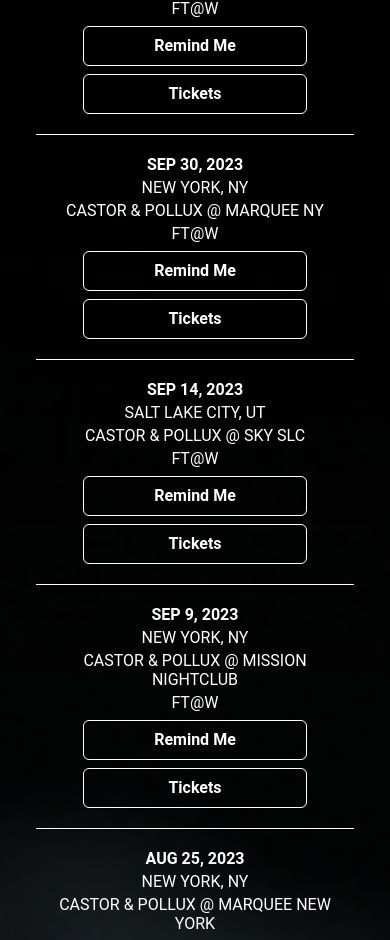
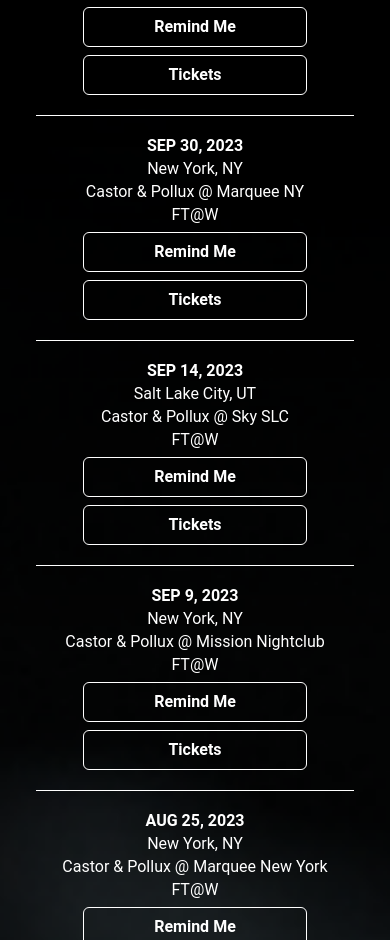
Before and after one commit to kevinmtate/castorandpollux, a React (Create React App) app: page / in a window 390 px wide. Shown: the part 3073-4013 px from the top of the page. Built offline with nearby package versions, Linux system fonts and the light colour scheme.

Commit message:
add tablet and desktop styling to TourDates component

```diff
--- a/src/components/EventEntry/EventEntry.scss
+++ b/src/components/EventEntry/EventEntry.scss
@@ -9,6 +9,19 @@
    flex-direction: column;
    text-align: center;
 
+   @include tablet {
+      flex-direction: row;
+      justify-content: right;
+      align-items: center;
+      text-align: left;
+      gap: 8px;
+
+   }
+
+   @include desktop {
+      justify-content: space-between;
+   }
+
    &:hover {
       background-color: rgba(242, 242, 242, 0.1);
    }
@@ -17,6 +30,14 @@
       display: flex;
       flex-direction: column;
 
+      @include tablet {
+         flex: auto;
+      }
+
+      @include desktop {
+         width: 35%;
+      }
+
       &--date {
          margin-bottom: 4px;
          font-weight: bold;
@@ -24,14 +45,39 @@
 
       &--location {
          margin-bottom: 4px;
+
+         @include desktop {
+            display: none;
+         }
+      }
+
+
+      &--venue {
+         margin-bottom: 4px;
+
+         @include desktop {
+            margin: 0;
+         }
+
       }
    }
 
    &__center-container {
 
-		&--venue {
-			margin-bottom: 4px;
+      // display: flex;
+      @include desktop {
+         width: 35%;
+         margin-left: 100px;
       }
+
+      &--location-mobile {
+         display: none;
+
+         @include desktop {
+            display: block;
+         }
+      }
+
    }
 
    &__social-wrapper {
@@ -39,6 +85,11 @@
       display: flex;
       align-items: center;
       justify-content: center;
+
+      @include tablet {
+         // justify-content: right;
+         // align-self: self-end;
+      }
 
       &--rsvp {
          // Add your styles for the RSVP image
@@ -57,6 +108,11 @@
       justify-content: space-between;
       align-items: center;
 
+      @include tablet {
+         flex-direction: row;
+         justify-content: right;
+      }
+
       &--button {
          @include button;
       }
--- a/src/components/EventEntry/EventEntry.tsx
+++ b/src/components/EventEntry/EventEntry.tsx
@@ -18,9 +18,11 @@
                <div className="event__top-container">
                   <a href="" className="event__top-container--date">{event.date}</a>
                   <a href="" className="event__top-container--location">{event.location}</a>
+                  <a href="" className="event__top-container--venue">{`${event.artist} @ ${event.venue}`}</a>
                </div>
                <div className="event__center-container">
-						<a href="" className="event__center-container--venue">{`${event.artist} @ ${event.venue}`}</a>
+                  <a href="" className="event__center-container--location-mobile">{event.location}</a>
+                  {/* <a href="" className="event__center-container--venue-mobile">{`${event.artist} @ ${event.venue}`}</a> */}
                </div>
                <div className="event__social-wrapper">
                   <img src="" alt="" className="event__social-wrapper--rsvp" />
--- a/src/components/TourDates/TourDates.scss
+++ b/src/components/TourDates/TourDates.scss
@@ -1,3 +1,5 @@
+@import '../../styles/partials/mixins';
+
 .tourdates {
    background-color: black;
    background-image: url('../../assets/images/miscellaneous/NavMenuPicbackground.png');
@@ -6,11 +8,16 @@
    color: #fff;
    padding: 44px 28px;
    text-align: center;
+   display: flex;
+   flex-direction: column;
+   // justify-content: center;
+   align-items: center;
 
    &__header {}
 
    &__follow-container {
       padding: 20px 0;
+      // max-width: 1500px;
 
       &--subheader {
          font-weight: bolder;
@@ -25,6 +32,9 @@
    }
 
    &__events-container {
+      width: 100%;
+      max-width: 1500px;
+
       &--upcoming {
          margin: 0 8px;
       }
@@ -40,6 +50,10 @@
       border-bottom: 1px solid #fff;
       font-size: 14px;
       font-weight: bold;
+
+      @include tablet {
+         justify-content: left;
+      }
    }
 
 }
--- a/src/data/events.json
+++ b/src/data/events.json
@@ -1,177 +1,177 @@
 [
    {
       "date": "NOV 25, 2023",
-		"artist": "CASTOR & POLLUX",
-		"venue": "NEBULA",
-		"location": "NEW YORK, NY",
+      "artist": "Castor & Pollux",
+      "venue": "Nebula",
+      "location": "New York, NY",
       "url": "https://dice.fm/partner/mixx-lifestyle-inc-dba-nebula/event/e3l86-will-sparks-25th-nov-nebula-new-york-tickets?dice_id=976970&dice_channel=web&dice_tags=organic&dice_campaign=Mixx+Lifestyle+Inc.+dba+Nebula+&dice_feature=marketing&_branch_match_id=1053377617398244452&_branch_referrer=H4sIAAAAAAAAA8soKSkottLXz8nMy9ZLyUxO1UvL1Q8ztzRJMjNJNTcxMgIAuaQHgiEAAAA%3D"
    },
    {
       "date": "NOV 24, 2023",
-		"artist": "CASTOR & POLLUX",
-		"venue": "AVANT GARDNER",
-		"location": "NEW YORK, NY",
+      "artist": "Castor & Pollux",
+      "venue": "Avant Gardner",
+      "location": "New York, NY",
       "url": "https://dice.fm/partner/avant-gardner-llc/event/ndo39-deorro-24th-nov-great-hall-at-avant-gardner-new-york-tickets?dice_id=1594794&dice_channel=web&dice_tags=organic&dice_campaign=Avant+Gardner+LLC&dice_feature=marketing&_branch_match_id=1053377617398244452&_branch_referrer=H4sIAAAAAAAAA8soKSkottLXz8nMy9ZLyUxO1UvL1a9ITDNITTMwTU60NAYAcceGxiEAAAA%3D"
    },
    {
       "date": "OCT 21, 2023",
-		"artist": "CASTOR & POLLUX",
-		"venue": "TURN IT UP MUZIK MIX MARATHON ADE 2023",
-		"location": "AMSTERDAM, NL",
+      "artist": "Castor & Pollux",
+      "venue": "Turn It Up Muzik Mix Marathon ADE 2023",
+      "location": "Amsterdam, NL",
       "url": "https://www.eventbrite.com/e/turnitup-muzik-ade-2023-mix-marathon-tickets-695247753747?aff=oddtdtcreator"
    },
    {
       "date": "OCT 13, 2023",
-		"artist": "CASTOR & POLLUX",
-		"venue": "PREMIER NIGHTCLUB",
-		"location": "ATLANTIC CITY, NJ",
+      "artist": "Castor & Pollux",
+      "venue": "Premier Nightclub",
+      "location": "Atlantic City, NJ",
       "url": "https://premierborgata.mgmresorts.com/event/ev1113041dt231013/"
    },
    {
       "date": "SEP 30, 2023",
-		"artist": "CASTOR & POLLUX",
-		"venue": "MARQUEE NY",
-		"location": "NEW YORK, NY",
+      "artist": "Castor & Pollux",
+      "venue": "Marquee NY",
+      "location": "New York, NY",
       "url": "https://tickets.taogroup.com/e/audien-marquee-new-york-9-30/tickets"
    },
    {
       "date": "SEP 14, 2023",
-		"artist": "CASTOR & POLLUX",
-		"venue": "SKY SLC",
-		"location": "SALT LAKE CITY, UT",
+      "artist": "Castor & Pollux",
+      "venue": "Sky SLC",
+      "location": "Salt Lake City, UT",
       "url": "https://tickets.skyslc.com/e/therapy-thursdays-danny-avila/tickets"
    },
    {
       "date": "SEP 9, 2023",
-		"artist": "CASTOR & POLLUX",
-		"venue": "MISSION NIGHTCLUB",
-		"location": "NEW YORK, NY",
+      "artist": "Castor & Pollux",
+      "venue": "Mission Nightclub",
+      "location": "New York, NY",
       "url": "https://www.bandsintown.com/e/104687818?&came_from=210&_ga=2.254261832.1938780779.1694266920-134321248.1690309937"
    },
    {
       "date": "AUG 25, 2023",
-		"artist": "CASTOR & POLLUX",
-		"venue": "MARQUEE NEW YORK",
-		"location": "NEW YORK, NY",
+      "artist": "Castor & Pollux",
+      "venue": "Marquee New York",
+      "location": "New York, NY",
       "url": "https://tickets.taogroup.com/e/marquee-new-york-8-25/tickets"
    },
    {
       "date": "AUG 18, 2023",
-		"artist": "CASTOR & POLLUX",
-		"venue": "THE VANGUARD",
-		"location": "ORLAND, FL",
+      "artist": "Castor & Pollux",
+      "venue": "The Vanguard",
+      "location": "Orlando, FL",
       "url": "https://www.thevanguard.live/event/cash-cash-676387241447"
    },
    {
       "date": "AUG 11-13, 2023",
-		"artist": "CASTOR & POLLUX",
-		"venue": "ELEMENTS FESTIVAL",
-		"location": "LONG POND, PA",
+      "artist": "Castor & Pollux",
+      "venue": "Elements Festival",
+      "location": "Long Pond, PA",
       "url": "https://www.tixr.com/groups/elementsfestival/events/elements-music-arts-festival-2023-50574"
    },
    {
       "date": "AUG 5, 2023",
-		"artist": "CASTOR & POLLUX",
-		"venue": "MARQUEE NEW YORK",
-		"location": "NEW YORK, NY",
+      "artist": "Castor & Pollux",
+      "venue": "Marquee New York",
+      "location": "New York, NY",
       "url": "https://tickets.taogroup.com/e/marquee-new-york-8-5/tickets"
    },
    {
       "date": "JUL 29, 2023",
-		"artist": "CASTOR & POLLUX",
-		"venue": "MARQUEE NEW YORK",
-		"location": "NEW YORK, NY",
+      "artist": "Castor & Pollux",
+      "venue": "Marquee New York",
+      "location": "New York, NY",
       "url": "https://tickets.taogroup.com/e/frank-walker-marquee-new-york-9/tickets?utm_source=affiliate&utm_name=Castor-&-Pullox&utm_id=64c0168642e04a73baef25a00ad1e024"
    },
    {
       "date": "JUL 21, 2023",
-		"artist": "CASTOR & POLLUX",
-		"venue": "SOMEWHERE NOWHERE",
-		"location": "NEW YORK, NY",
+      "artist": "Castor & Pollux",
+      "venue": "Somewhere Nowhere",
+      "location": "New York, NY",
       "url": "https://bandsintown.com/e/104624038?&came_from=210&_ga=2.160498877.1605476805.1689865997-747520446.1689512967"
    },
    {
       "date": "JUL 9, 2023",
-		"artist": "CASTOR & POLLUX",
-		"venue": "SUMMER CLUB",
-		"location": "NEW YORK, NY",
+      "artist": "Castor & Pollux",
+      "venue": "Summer Club",
+      "location": "New York, NY",
       "url": "https://posh.vip/f/439b?t=joseph-romano"
    },
    {
       "date": "JUN 24, 2023",
-		"artist": "CASTOR & POLLUX",
-		"venue": "MISSION NIGHTCLUB",
-		"location": "NEW YORK, NY",
+      "artist": "Castor & Pollux",
+      "venue": "Mission Nightclub",
+      "location": "New York, NY",
       "url": "https://www.bandsintown.com/e/104507969-castor-and-pollux-at-mission-nyc?came_from=257&utm_medium=web&utm_source=artist_page&utm_campaign=event"
    },
    {
       "date": "JUN 10, 2023",
-		"artist": "CASTOR & POLLUX",
-		"venue": "GREEN ROOM",
-		"location": "FT. LAUDERDALE, FL",
+      "artist": "Castor & Pollux",
+      "venue": "Green Room",
+      "location": "Ft. Lauderdale, FL",
       "url": "https://dice.fm/partner/dice/event/r9b3q-thomas-gold-at-greenroom-ftl-10th-jun-greenroom-ftl-fort-lauderdale-tickets?dice_id=1198452&dice_channel=web&dice_tags=organic&dice_campaign=DICE&dice_feature=marketing&_branch_match_id=1138655536839317327&_branch_referrer=H4sIAAAAAAAAA8soKSkottLXz8nMy9ZLyUxO1UvL1c8zMDNNskiyNDWxNAAAH3yRjyEAAAA%3D"
    },
    {
       "date": "MAY 13, 2023",
-		"artist": "CASTOR & POLLUX",
-		"venue": "EVOL NIGHTCLUB",
-		"location": "NEW YORK, NY",
+      "artist": "Castor & Pollux",
+      "venue": "Evol Nightclub",
+      "location": "New York, NY",
       "url": "https://posh.vip/f/3c96?t=joseph-romano"
    },
    {
       "date": "APR 28, 2023",
-		"artist": "CASTOR & POLLUX",
-		"venue": "MARQUEE",
-		"location": "NEW YORK, NY",
+      "artist": "Castor & Pollux",
+      "venue": "Marquee",
+      "location": "New York, NY",
       "url": "https://tickets.taogroup.com/e/benny-benassi-marquee-new-york-4-28/tickets?_ga=2.242204610.1736413564.1681736138-555547426.1664305187&_gl=1*1olhu5w*_ga*NTU1NTQ3NDI2LjE2NjQzMDUxODc.*_ga_H5GC9S2W5Q*MTY4MTczNjEzOC43LjAuMTY4MTczNjEzOC4wLjAuMA..*_ga_YM2RTYGJJX"
    },
    {
       "date": "APR 15, 2023",
-		"artist": "CASTOR & POLLUX",
-		"venue": "ROYALE BOSTON",
-		"location": "BOSTON, MA",
+      "artist": "Castor & Pollux",
+      "venue": "Royale Boston",
+      "location": "Boston, MA",
       "url": "https://www.eventbrite.com/e/royale-saturdays-41523-tickets-595055114867?aff=castorpollux"
    },
    {
       "date": "APR 1, 2023",
-		"artist": "CASTOR & POLLUX",
-		"venue": "MISSION NYC",
-		"location": "NEW YORK, NY",
+      "artist": "Castor & Pollux",
+      "venue": "Mission NYC",
+      "location": "New York, NY",
       "url": "https://www.bandsintown.com/e/104290357-castor-and-pollux-at-mission-nyc?came_from=257&utm_medium=web&utm_source=artist_page&utm_campaign=event"
    },
    {
       "date": "FEB 25, 2023",
-		"artist": "CASTOR & POLLUX",
-		"venue": "LAVO W/ STOON & FRIENDS",
-		"location": "NEW YORK, NY",
+      "artist": "Castor & Pollux",
+      "venue": "Lavo w/ Stoon & Friends",
+      "location": "New York, NY",
       "url": "https://tickets.taogroup.com/e/stoon-friends-saturdays-lavo-new-york-2-25/tickets?_ga=2.13323319.1863759831.1675956795-555547426.1664305187&_gl=1*3fs2j1*_ga*NTU1NTQ3NDI2LjE2NjQzMDUxODc.*_ga_H5GC9S2W5Q*MTY3NTk1Njc5NC4yNC4xLjE2NzU5NTcyMjguMC4wLjA.*_ga_MBSQ104EF5*MTY3NTk1Njc5NC40LjEuMTY3NTk1NzIyOC4wLjAuMA"
    },
    {
       "date": "FEB 17, 2023",
-		"artist": "CASTOR & POLLUX",
-		"venue": "ECHOSTAGE W/ ALESSO",
-		"location": "WASHINGTON, DC",
+      "artist": "Castor & Pollux",
+      "venue": "Echostage w/ Alesso",
+      "location": "Washington, DC",
       "url": "https://www.ticketmaster.com/event/15005D937AFD1938"
    },
    {
       "date": "FEB 11, 2023",
-		"artist": "CASTOR & POLLUX",
-		"venue": "AVALON HOLLYWOOD W/ MATISSE & SADKO",
-		"location": "LOS ANGELES, CA",
+      "artist": "Castor & Pollux",
+      "venue": "Avalon Hollywood w/ Matisse & Sadko",
+      "location": "Los Angeles, CA",
       "url": "https://avalonhollywood.com/event/021123-matisse-sadko/"
    },
    {
       "date": "FEB 4, 2023",
-		"artist": "CASTOR & POLLUX",
-		"venue": "ELECTRIC HOTEL",
-		"location": "CHICAGO, IL",
+      "artist": "Castor & Pollux",
+      "venue": "Electric Hotel",
+      "location": "Chicago, IL",
       "url": "https://www.eventbrite.com/e/electric-hotel-presents-castor-pollux-tickets-503714392307"
    },
    {
       "date": "JAN 26, 2023",
-		"artist": "CASTOR & POLLUX",
-		"venue": "SKY SLC",
-		"location": "SALT LAKE CITY, UT",
+      "artist": "Castor & Pollux",
+      "venue": "Sky SLC",
+      "location": "Salt Lake City, UT",
       "url": "https://tickets.skyslc.com/e/therapy-thursdays-alpha-9/tickets"
    }
 ]
```
Also changed, not shown: src/styles/partials/_mixins.scss (+5 -3 lines). Lines whose indentation alone changed are shown as unchanged.
